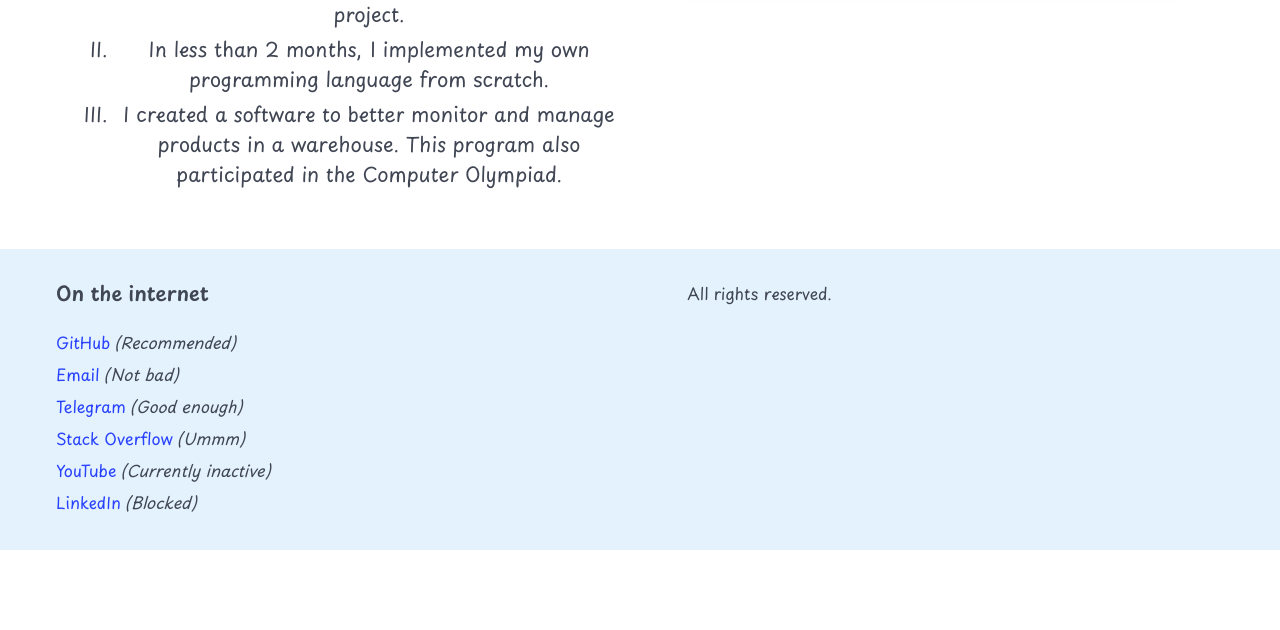
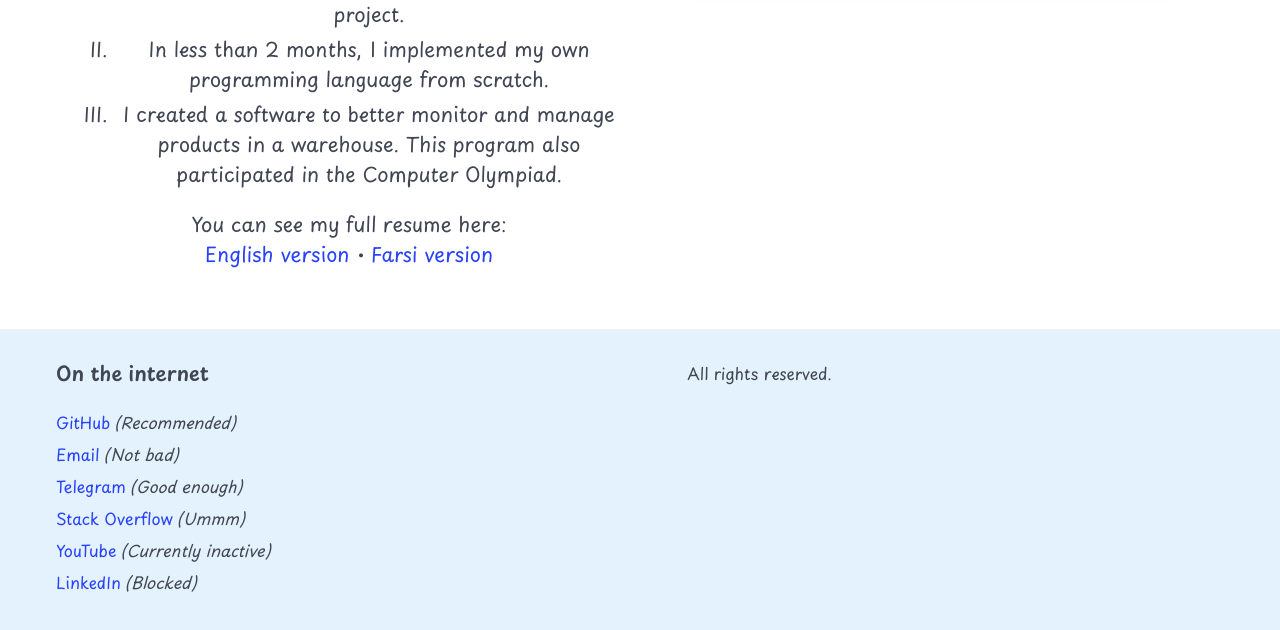
Before and after one commit to sheikhartin/daftar, a Django app: page / in a window 1280 px wide. Shown: the part 309-939 px from the top of the page. Before the commit the page ends 859 px from the top, so only its background shows below. Run offline with Django 5.2, Linux system fonts and the light colour scheme; data that the repository does not hold is empty.

Commit message:
Link to resume

```diff
--- a/portfolio/templates/index.html
+++ b/portfolio/templates/index.html
@@ -1,4 +1,5 @@
 {% extends 'base.html' %}
+{% load static %}
 {% block title %}Home{% endblock %}
 
 {% block content %}
@@ -25,6 +26,11 @@
           warehouse. This program also participated in the Computer Olympiad.
         </li>
       </ol>
+      <p>
+        You can see my full resume here:<br />
+        <a href="{% static 'documents/resume-en.pdf' %}">English version</a> ∙
+        <a href="{% static 'documents/resume-fa.pdf' %}">Farsi version</a>
+      </p>
     </div>
     <div class="cell mx-5">
       <h1 class="title">My last post</h1>
```
